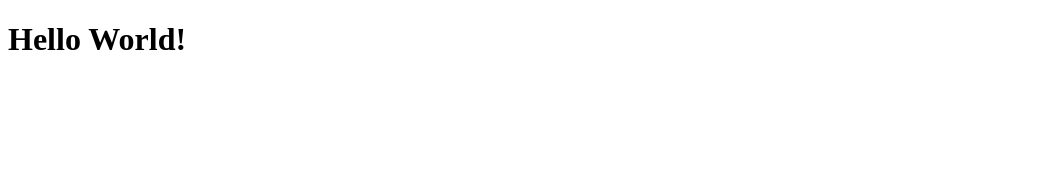
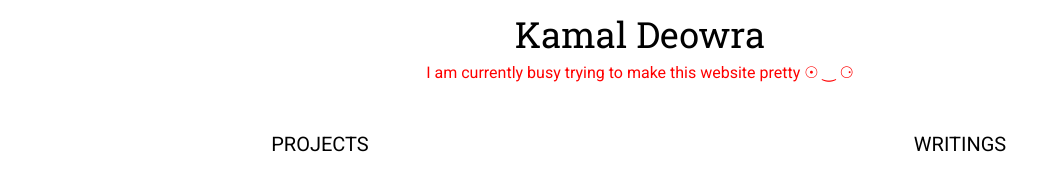
Before and after one commit to orbit-stabilizer/orbit-stabilizer.github.io, a website: page index.html in a window 1280 px wide. Shown: the whole page, without its empty margins (0-1061 px from the left). Drawn offline with Linux system fonts and the light colour scheme.

Commit message:
Skeleton of website ready

```diff
--- a/index.html
+++ b/index.html
@@ -1,10 +1,27 @@
 <!DOCTYPE html>
 <html lang="en">
 	<head>
+		<link href="https://fonts.googleapis.com/css?family=Roboto|Roboto+Slab" rel="stylesheet">
+		<link rel="stylesheet" href="dist/css/style.min.css">
 		<title>Kamal Deowra</title>
 	</head>
 
 	<body>
-		<h1>Hello World!</h1>
+		<div class="container">
+
+			<header id="header">
+				<h1>Kamal Deowra</h1>
+				<p>I am currently busy trying to make this website pretty ☉ ‿ ⚆
+					</p>
+			</header>
+
+			<section id="projects">
+				<h3 class="title">Projects</h3>
+			</section>
+
+			<section id="writings">
+				<h3 class="title">Writings</h3>
+			</section>
+		</div>
 	</body>
 </html>
--- /dev/null
+++ b/src/scss/style.scss
@@ -0,0 +1,70 @@
+html {
+    font-size: 62.5%; // font-size is 10px if default root font-size is 16px
+    font-family: 'Roboto', sans-serif;
+    font-weight: 400;
+    font-style: normal;
+}
+
+*,
+*::before,
+*::after {
+    margin: 0;
+    padding: 0;
+    box-sizing: inherit;
+}
+
+body {
+    box-sizing: border-box;
+}
+
+.container {
+    display: grid;
+    grid-template-columns: 1fr 1fr;
+    grid-template-rows: 1fr 3fr;
+    grid-template-areas:
+        "header header"
+        "projects writings"
+}
+
+#header {
+    grid-area: header;
+    margin-top: 1rem;
+    margin-bottom: 5rem;
+
+    h1 {
+        text-align: center;
+        font-family: 'Roboto Slab', serif;
+        font-weight: 400;
+        font-style: normal;
+        font-size: 3.6rem;
+    }
+
+    p {
+        text-align: center;
+        margin-top: .5rem;
+        font-size: 1.6rem;
+        color: red;
+    }
+}
+
+#projects {
+    grid-area: projects;
+
+    .title {
+        text-align: center;
+        font-size: 2rem;
+        font-weight: 400;
+        text-transform: uppercase;
+    }
+}
+
+#writings {
+    grid-area: writings;
+
+    .title {
+        text-align: center;
+        font-size: 2rem;
+        font-weight: 400;
+        text-transform: uppercase;
+    }
+}
--- /dev/null
+++ b/tasks/sass.js
@@ -0,0 +1,41 @@
+const sass  = require('node-sass');
+const fs = require('fs');
+const mkdirp = require('mkdirp');
+const getDirName = require('path').dirname;
+
+const compileSass = (options={}) => {
+    // set default options
+    options = Object.assign({
+        style: 'expanded'
+    }, options);
+
+    // render the result
+    const result = sass.renderSync({
+        file: options.src,
+        outputStyle: options.style
+    });
+
+    // write the result to file
+    mkdirp(getDirName(options.dest), err => {
+        if (err) return cb(err);
+        fs.writeFile(options.dest, result.css, err => {
+            if (err) return cb(err);
+        });
+    });
+
+    // log successful compilation to terminal
+    console.log(' ' + options.dest + ' built.');
+};
+
+// Expanded
+compileSass({
+    src: 'src/scss/style.scss',
+    dest: 'dist/css/style.css'
+});
+
+// Minified
+compileSass({
+    src: 'src/scss/style.scss',
+    dest: 'dist/css/style.min.css',
+    style: 'compressed'
+});
```
Also changed, not shown: package.json (added, +28 -0 lines), dist/css/style.css (added), dist/css/style.min.css (added), 2 other files.
